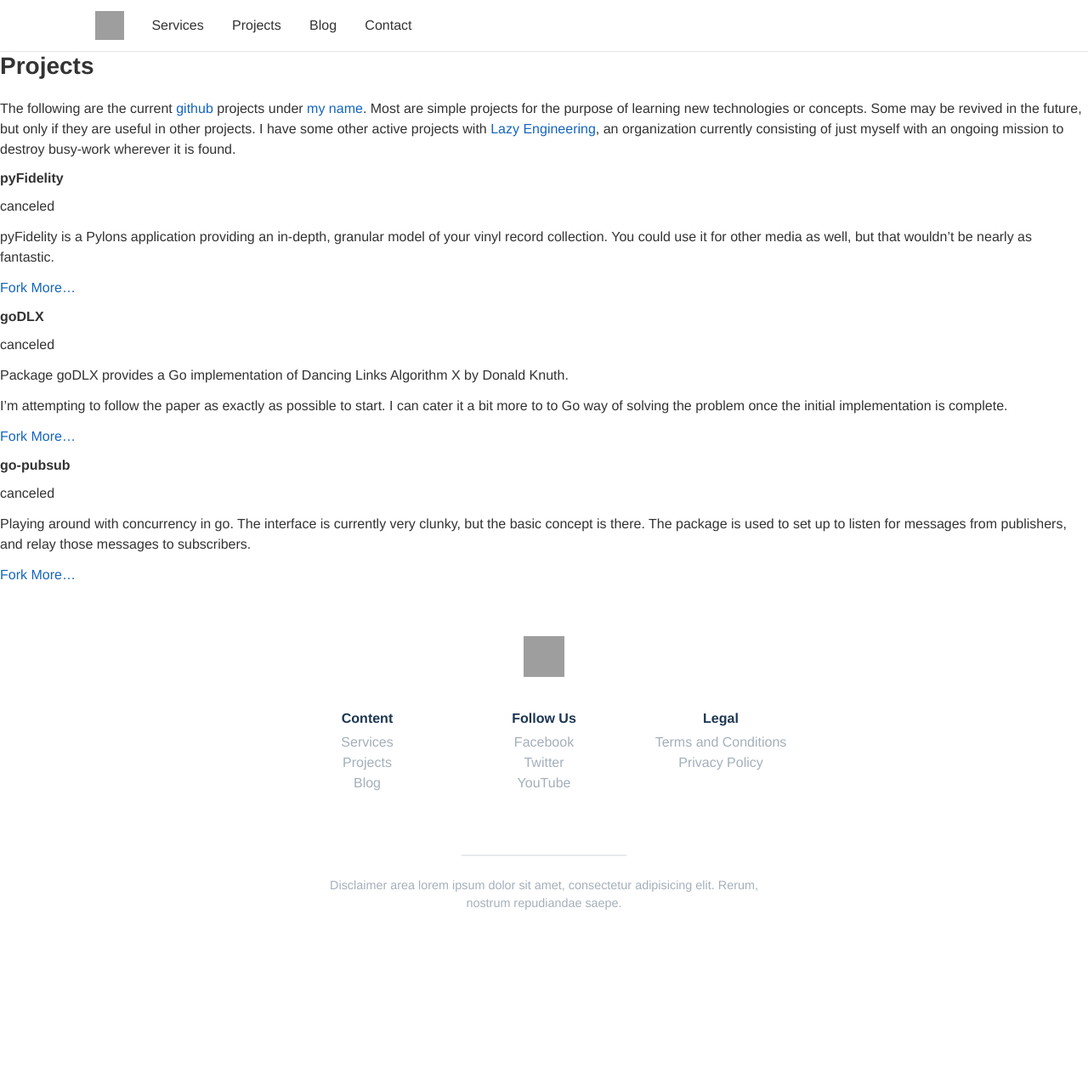
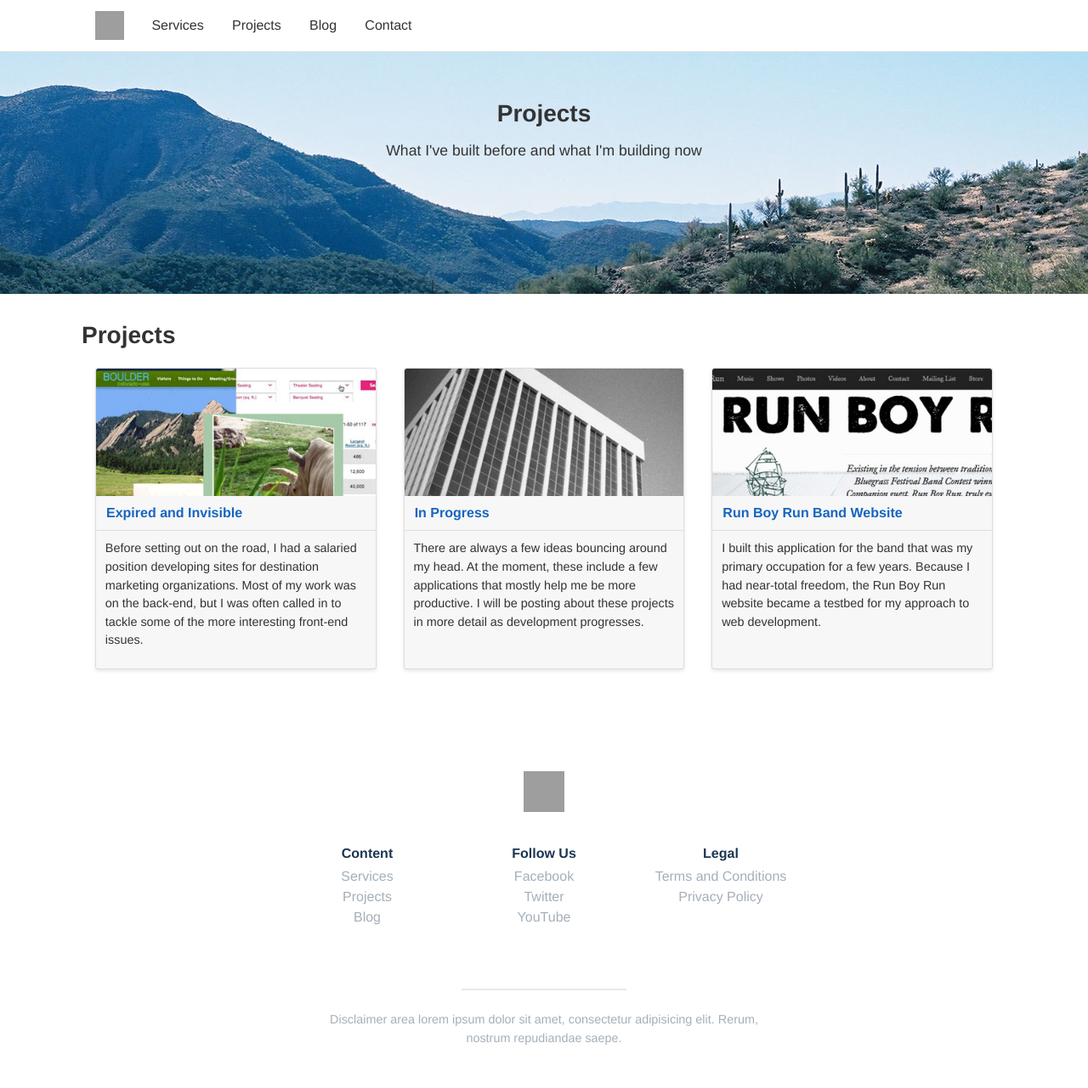
Before and after one commit to jessecarl/jessecarl.github.io, a Jekyll site: the page built from projects/index.html, in a window 1280 px wide. Shown: the whole page at 85% size. Built offline with Jekyll 4.4.1, drawn with Linux system fonts in a browser that asks for light colours; before the commit the page ends 1123 px from its top, so only the background shows below that; grey boxes are pictures that could not be loaded.

Commit message:
Projects page completed
Adds the updated projects page to reflect the rest of the site. I may
want to add some more info for the whole page at some point, but for
now, it reflects the simplicity and focus of the services page.

```diff
--- a/projects/index.html
+++ b/projects/index.html
@@ -1,51 +1,14 @@
 ---
 layout: default
 title: Projects
-icon: wrench
-projects:
-  - name: pyFidelity
-    status: canceled
-    description: "pyFidelity is a Pylons application providing an in-depth, granular model of your vinyl record collection. You could use it for other media as well, but that wouldn't be nearly as fantastic."
-  - name: goDLX
-    status: canceled
-    description: "Package goDLX provides a Go implementation of Dancing Links Algorithm X by Donald Knuth.\n\nI'm attempting to follow the paper as exactly as possible to start. I can cater it a bit more to to Go way of solving the problem once the initial implementation is complete."
-  - name: "go-pubsub"
-    status: "canceled"
-    description: "Playing around with concurrency in go. The interface is currently very clunky, but the basic concept is there. The package is used to set up to listen for messages from publishers, and relay those messages to subscribers."
+teaser: "What I've built before and what I'm building now"
 ---
-<div class="hero-unit">
-  <h1>{{ page.title }}</h1>
-  <p>
-  The following are the current <a href="http://github.com">github</a> projects
-  under <a href="http://github.com/jessecarl/">my name</a>. Most are simple projects for the purpose of learning new technologies
-  or concepts. Some may be revived in the future, but only if they are useful in other
-  projects. I have some other active projects with <a href="http://github.com/lazyengineering">Lazy Engineering</a>, an organization currently consisting of just myself with an ongoing mission to destroy busy-work wherever it is found.
-  </p>
-</div>
-<div class="row-fluid">
-  {% for project in page.projects %}
-    <div class="span4">
-      <h2>{{ project.name }}</h2>
-      <p>
-        {% case project.status %}
-        {% when 'canceled' %}
-          <span class="label label-important"><i class="icon-white icon-exclamation-sign"></i> {{ project.status }}</span>
-        {% when 'inactive' %}
-          <span class="label label-warning"><i class="icon-white icon-question-sign"></i> {{ project.status }}</span>
-        {% when 'active' %}
-          <span class="label label-success"><i class="icon-white icon-ok-sign"></i> {{ project.status }}</span>
-        {% endcase %}
-        {% if project.buildStatus == true %}
-          <a href="https://travis-ci.org/jessecarl/{{ project.name }}"><img src="https://travis-ci.org/jessecarl/{{ project.name }}.png" alt="Build Status" /></a>
-        {% endif %}
-        {{ project.description | markdownify }}
-      <p>
-        <a class="btn" href="http://github.com/jessecarl/{{ project.name }}/"><i class="icon-code-fork"></i> Fork</a>
-        <a class="btn" href="/{{ project.name }}/"><i class="icon-info-sign"></i> More…</a>
-      </p>
+<section class="hero">
+  <div class="hero-inner">
+    <div class="hero-copy">
+      <h1>{{ page.title }}</h1>
+      <p>{{ page.teaser }}</p>
     </div>
-  {% if forloop.last != true %}
-  {% cycle '', '', '</div><div class="row-fluid">' %}
-  {% endif %}
-  {% endfor %}
-</div>
+  </div>
+</section>
+{% include project-cards.html %}
```
